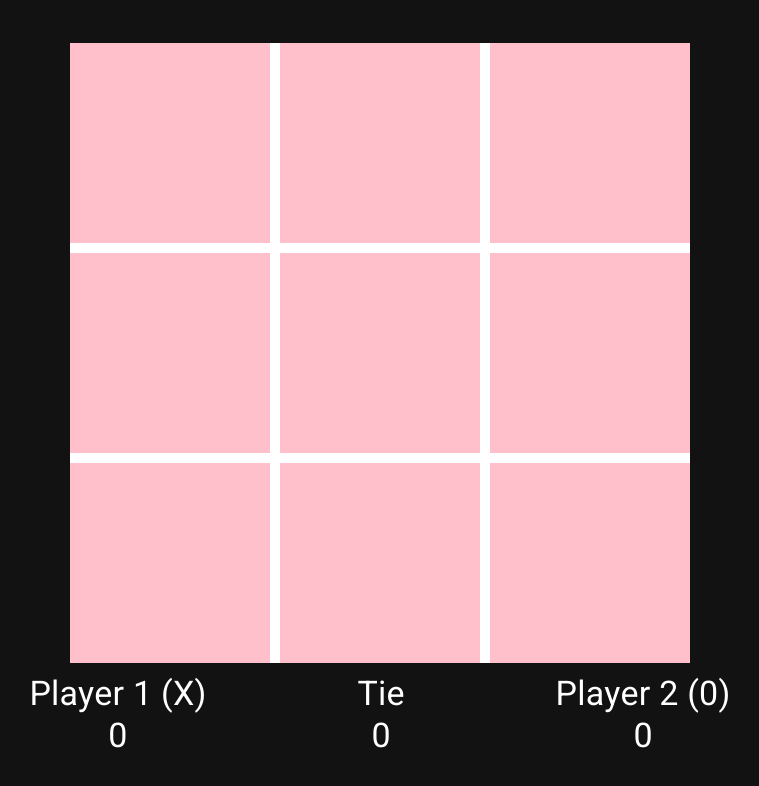
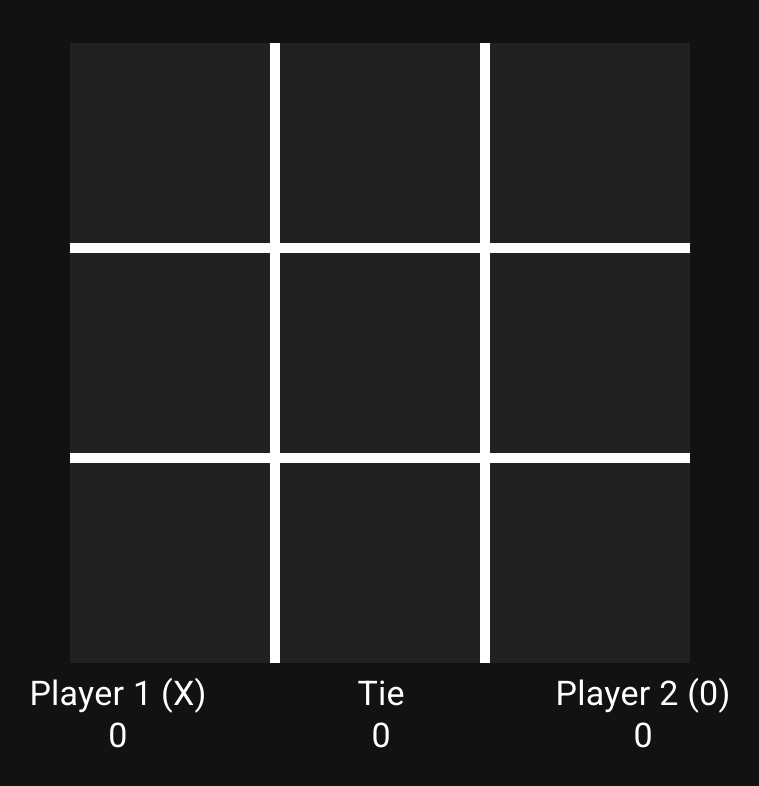
Before and after one commit to Lagicrus/TicTacToe, a React (Create React App) app in the folder tictactoe/: page / in a window 1280 px wide. Shown: the top 786 px of the page, without its empty margins (260-1019 px from the left). Built offline with nearby package versions, Linux system fonts and the light colour scheme.

Commit message:
Improve colour themeing

```diff
--- a/tictactoe/package.json
+++ b/tictactoe/package.json
@@ -27,7 +27,7 @@
   "eslintConfig": {
     "extends": [
       "react-app",
-      "react-app/jest"
+      "plugin:react/recommended"
     ]
   },
   "browserslist": {
@@ -49,6 +49,8 @@
     ]
   },
   "devDependencies": {
-    "eslint": "^8.9.0"
+    "eslint": "^8.9.0",
+    "eslint-plugin-react": "^7.29.2",
+    "prop-types": "^15.8.1"
   }
 }
--- a/tictactoe/src/modules/cell.js
+++ b/tictactoe/src/modules/cell.js
@@ -2,13 +2,13 @@ import React from "react";
 import {Box} from "@mui/material";
 import {styled} from "@mui/material/styles";
 
-const ColouredBox = styled(Box)({
+const ColouredBox = styled(Box)(({theme}) => ({
   height: "200px",
-  backgroundColor: "pink",
+  backgroundColor: theme.palette.grey["900"],
   width: "200px"
-});
+}));
 
-function Cell({className}) {
+function Cell() {
   return (
     <ColouredBox/>
   );
```
Also changed, not shown: tictactoe/.eslintrc.js, 1 other file (tests, documents, lock files or other folders).
